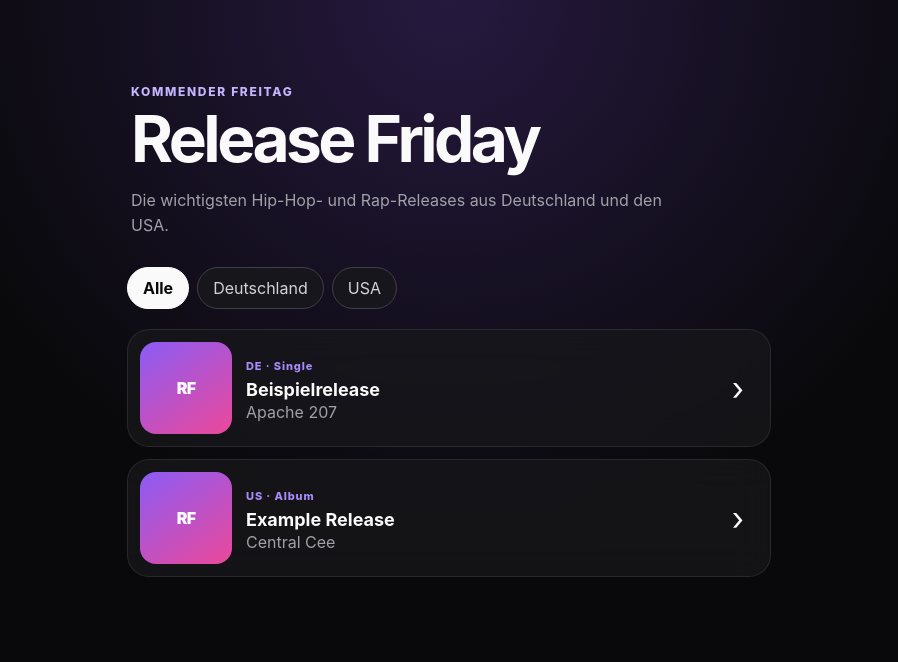
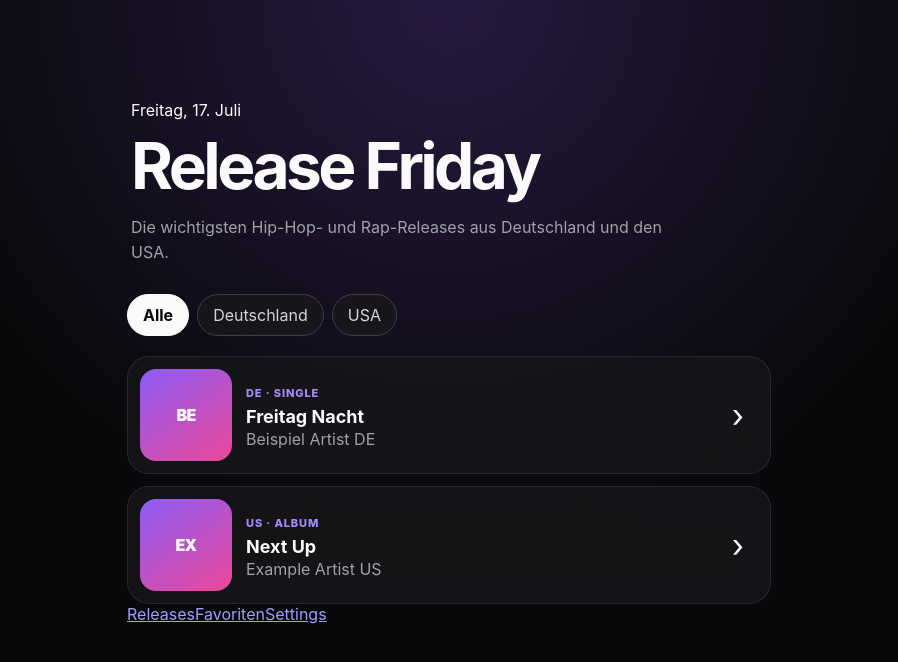
Before and after one commit to eddijanus-lgtm/Release-Friday, a Next.js app: page / in a window 1280 px wide. Shown: the top 662 px of the page, without its empty margins (191-1089 px from the left). Built offline with nearby package versions, Linux system fonts and the light colour scheme.

Commit message:
Compose home screen from reusable components

```diff
--- a/app/page.tsx
+++ b/app/page.tsx
@@ -1,36 +1,35 @@
-const releases = [
-  { artist: "Apache 207", title: "Beispielrelease", type: "Single", country: "DE" },
-  { artist: "Central Cee", title: "Example Release", type: "Album", country: "US" },
-];
+import { ReleaseFeed } from "@/components/releases/release-feed";
+import { mockReleases } from "@/lib/releases/mock-releases";
+import { getUpcomingFriday } from "@/lib/releases/get-upcoming-friday";
+
+const dateFormatter = new Intl.DateTimeFormat("de-DE", {
+  weekday: "long",
+  day: "2-digit",
+  month: "long",
+});
 
 export default function Home() {
+  const upcomingFriday = getUpcomingFriday();
+
   return (
-    <main>
+    <main className="appShell">
       <header className="hero">
-        <p className="eyebrow">KOMMENDER FREITAG</p>
-        <h1>Release Friday</h1>
-        <p className="subtitle">Die wichtigsten Hip-Hop- und Rap-Releases aus Deutschland und den USA.</p>
+        <div>
+          <p className="dateLabel">{dateFormatter.format(upcomingFriday)}</p>
+          <h1>Release Friday</h1>
+        </div>
+        <p className="subtitle">
+          Die wichtigsten Hip-Hop- und Rap-Releases aus Deutschland und den USA.
+        </p>
       </header>
 
-      <nav className="filters" aria-label="Release-Filter">
-        <button className="active">Alle</button>
-        <button>Deutschland</button>
-        <button>USA</button>
+      <ReleaseFeed releases={mockReleases} />
+
+      <nav className="bottomNav" aria-label="Hauptnavigation">
+        <a className="active" href="#releases" aria-current="page">Releases</a>
+        <a href="#favorites">Favoriten</a>
+        <a href="#settings">Settings</a>
       </nav>
-
-      <section className="releaseList" aria-label="Kommende Releases">
-        {releases.map((release) => (
-          <article className="releaseCard" key={`${release.artist}-${release.title}`}>
-            <div className="cover" aria-hidden="true">RF</div>
-            <div className="releaseInfo">
-              <span>{release.country} · {release.type}</span>
-              <h2>{release.title}</h2>
-              <p>{release.artist}</p>
-            </div>
-            <button className="more" aria-label={`Details zu ${release.title}`}>›</button>
-          </article>
-        ))}
-      </section>
     </main>
   );
 }
```
